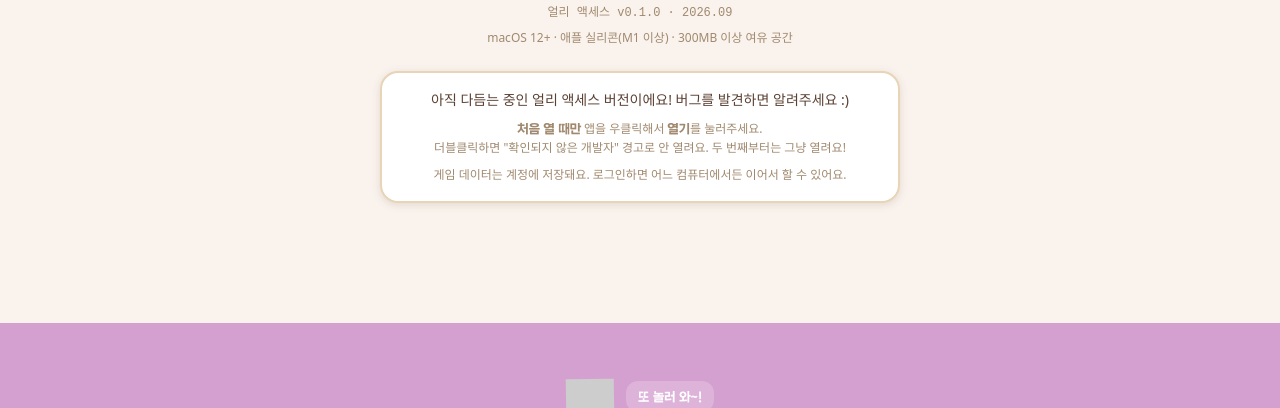
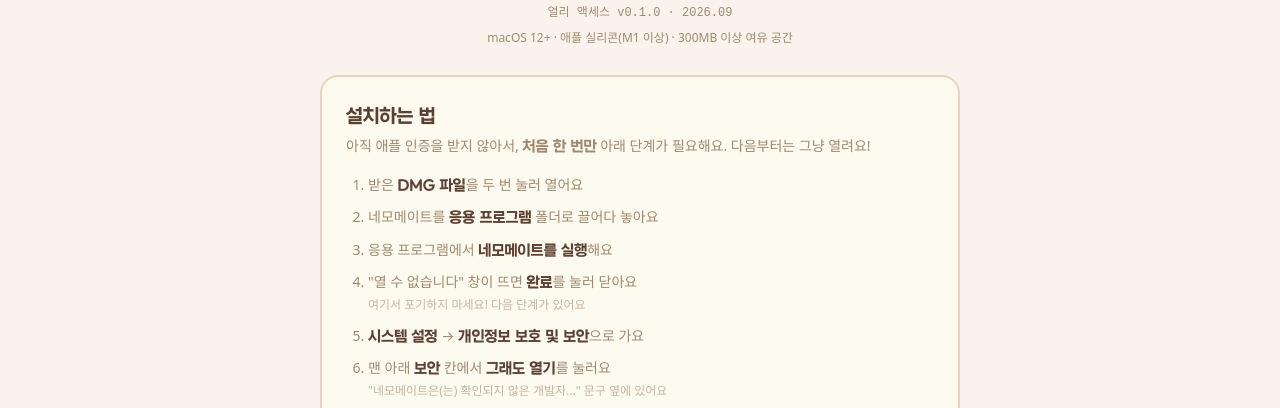
Before and after one commit to jiyuyeon/nemomate-site, an Astro site: page / in a window 1280 px wide. Shown: the part 4562-4970 px from the top of the page. Built offline with nearby package versions, Linux system fonts and the light colour scheme; Astro itself is replaced by a stand-in of ours; no server answers; grey boxes are pictures that could not be loaded; a web font is replaced by a local one.

Commit message:
fix: 설치 안내를 실제 절차대로 다시 씀
우클릭 → 열기로 안내하고 있었는데, 최신 macOS는 그 방법이 통하지 않는다.
시스템 설정까지 들어가야 하고, 중간에 "열 수 없습니다" 창이 떠서
거기서 포기하기 쉽다. 7단계를 빠짐없이 적었다.

- 다운로드 섹션에 설치 안내 블록 신설 (번호 매긴 7단계)
- 막히기 쉬운 4번(완료 누르기)과 6번(그래도 열기)에 보조 설명 추가
- 릴리즈 노트와 RELEASE.md도 같은 내용으로 갱신

Co-Authored-By: Claude Opus 5 <noreply@anthropic.com>

```diff
--- a/src/components/Download.astro
+++ b/src/components/Download.astro
@@ -37,12 +37,31 @@ const BASE = import.meta.env.BASE_URL.replace(/\/$/, '');
         <span class="requirements">macOS 12+ · 애플 실리콘(M1 이상) · 300MB 이상 여유 공간</span>
       </div>
 
+      <div class="install-guide">
+        <div class="install-guide-title">설치하는 법</div>
+        <p class="install-guide-lead">
+          아직 애플 인증을 받지 않아서, <b>처음 한 번만</b> 아래 단계가 필요해요.
+          다음부터는 그냥 열려요!
+        </p>
+        <ol class="install-steps">
+          <li>받은 <b>DMG 파일</b>을 두 번 눌러 열어요</li>
+          <li>네모메이트를 <b>응용 프로그램</b> 폴더로 끌어다 놓아요</li>
+          <li>응용 프로그램에서 <b>네모메이트를 실행</b>해요</li>
+          <li>
+            "열 수 없습니다" 창이 뜨면 <b>완료</b>를 눌러 닫아요
+            <span class="install-step-hint">여기서 포기하지 마세요! 다음 단계가 있어요</span>
+          </li>
+          <li><b>시스템 설정</b> → <b>개인정보 보호 및 보안</b>으로 가요</li>
+          <li>
+            맨 아래 <b>보안</b> 칸에서 <b>그래도 열기</b>를 눌러요
+            <span class="install-step-hint">"네모메이트은(는) 확인되지 않은 개발자..." 문구 옆에 있어요</span>
+          </li>
+          <li>네모메이트를 <b>다시 실행</b>하면 끝!</li>
+        </ol>
+      </div>
+
       <div class="download-notice">
         <p>아직 다듬는 중인 얼리 액세스 버전이에요! 버그를 발견하면 알려주세요 :)</p>
-        <p class="data-notice">
-          <b>처음 열 때만</b> 앱을 우클릭해서 <b>열기</b>를 눌러주세요.<br/>
-          더블클릭하면 "확인되지 않은 개발자" 경고로 안 열려요. 두 번째부터는 그냥 열려요!
-        </p>
         <p class="data-notice">
           게임 데이터는 계정에 저장돼요. 로그인하면 어느 컴퓨터에서든 이어서 할 수 있어요.
         </p>
@@ -167,6 +186,58 @@ const BASE = import.meta.env.BASE_URL.replace(/\/$/, '');
     cursor: not-allowed;
     pointer-events: none;
   }
+
+  /* === 설치 안내 === */
+  /* 서명이 없어 첫 실행이 막힌다. 여기서 막히면 그냥 포기하므로
+     단계를 빠짐없이, 눈에 띄게 적는다. */
+  .install-guide {
+    margin-top: 28px;
+    padding: 24px;
+    background: var(--bg-primary);
+    border: 2px solid var(--border);
+    border-radius: 18px;
+    text-align: left;
+  }
+
+  .install-guide-title {
+    font-size: var(--font-ui);
+    font-weight: var(--weight-bold);
+    color: var(--text-primary);
+  }
+
+  .install-guide-lead {
+    margin-top: 6px;
+    font-size: var(--font-label);
+    color: var(--text-secondary);
+    line-height: 1.6;
+  }
+
+  .install-steps {
+    margin: 16px 0 0;
+    padding-left: 22px;
+    display: flex;
+    flex-direction: column;
+    gap: 10px;
+    font-size: var(--font-label);
+    color: var(--text-secondary);
+    line-height: 1.6;
+  }
+
+  .install-steps b {
+    color: var(--text-primary);
+  }
+
+  .install-step-hint {
+    display: block;
+    margin-top: 2px;
+    font-size: var(--font-caption);
+    color: var(--text-tertiary);
+  }
+
+  @media (max-width: 767px) {
+    .install-guide { padding: 18px; }
+  }
+
 </style>
 
 <script>
```
